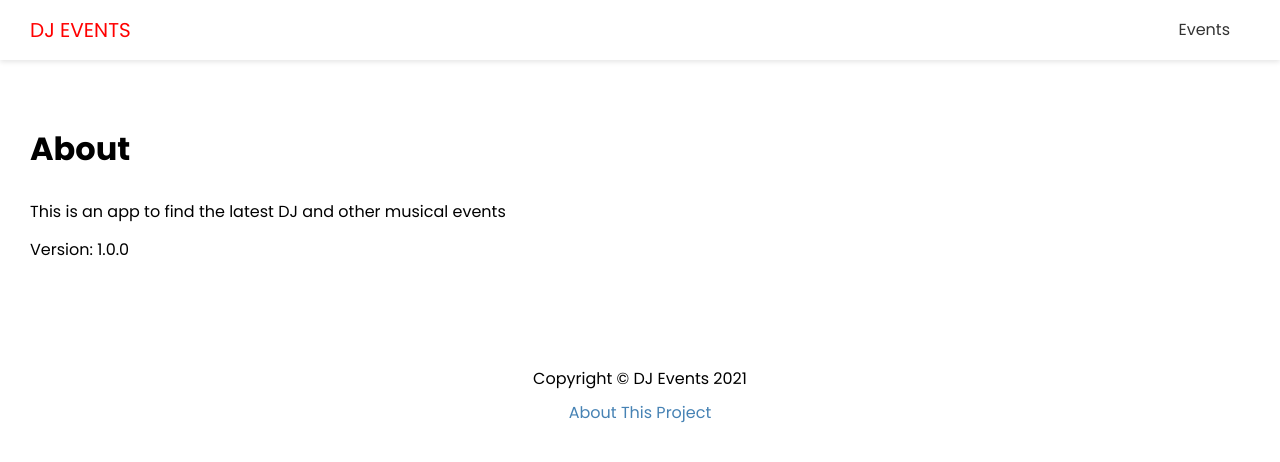
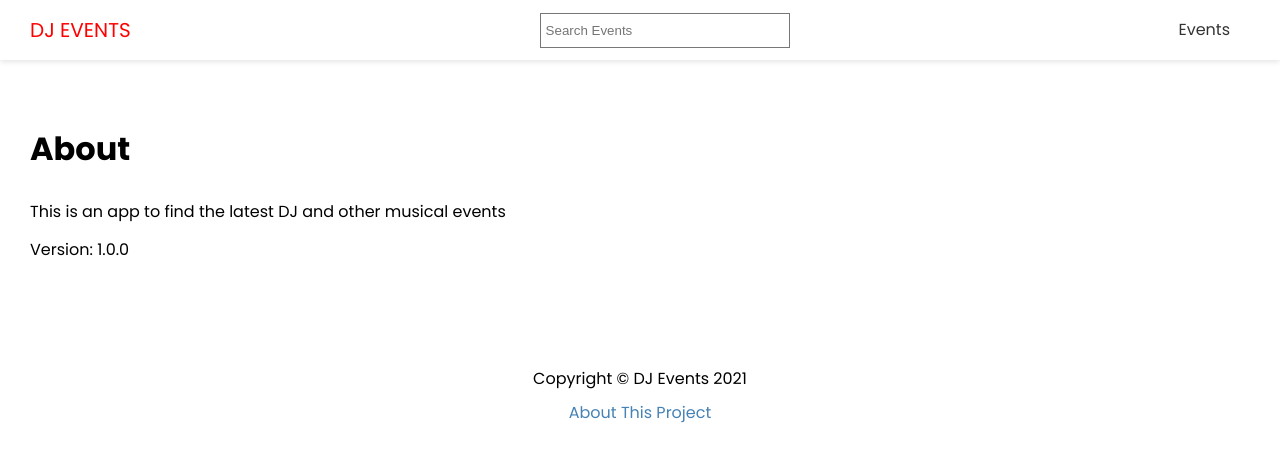
Before and after one commit to asa108/dj-events, a Next.js app in the folder dj-events-frontend/: page /about in a window 1280 px wide. Shown: the top 462 px of the page. Built offline with nearby package versions, Linux system fonts and the light colour scheme.

Commit message:
created search comonent to search the events

```diff
--- a/dj-events-frontend/components/EventItem.js
+++ b/dj-events-frontend/components/EventItem.js
@@ -3,7 +3,6 @@
 import styles from "@/styles/EventItem.module.css";
 
 export default function EventItem({ evt }) {
-   console.log("evt", evt);
   return (
     <div className={styles.event}>
       <div className={styles.img}>
--- a/dj-events-frontend/components/Header.js
+++ b/dj-events-frontend/components/Header.js
@@ -1,5 +1,6 @@
 import Link from "next/link";
 import styles from "../styles/Header.module.css";
+import Search from "./Search";
 
 export default function Header() {
   return (
@@ -9,7 +10,7 @@
           <a>DJ Events</a>
         </Link>
       </div>
-
+      <Search />
       <nav>
         <ul>
           <li>
--- /dev/null
+++ b/dj-events-frontend/components/Search.js
@@ -0,0 +1,27 @@
+import { useState } from "react";
+import { useRouter } from "next/router";
+import styles from "@/styles/Search.module.css";
+
+export default function Search() {
+  const [term, setTerm] = useState("");
+  const router = useRouter();
+
+  const handleSubmit = (e) => {
+    e.preventDefault();
+
+    router.push(`/events/search?term=${term}`);
+    setTerm("");
+  };
+  return (
+    <div className={styles.search}>
+      <form onSubmit={handleSubmit}>
+        <input
+          type="text"
+          value={term}
+          onChange={(e) => setTerm(e.target.value)}
+          placeholder="Search Events"
+        />
+      </form>
+    </div>
+  );
+}
--- /dev/null
+++ b/dj-events-frontend/styles/Search.module.css
@@ -0,0 +1,7 @@
+.search input{
+    width: 250px;
+    height: 35px;
+    padding: 5px;
+    border: 1px #777 solid;
+    background-repeat: 5px;
+}
```
Lines whose indentation alone changed are shown as unchanged.
